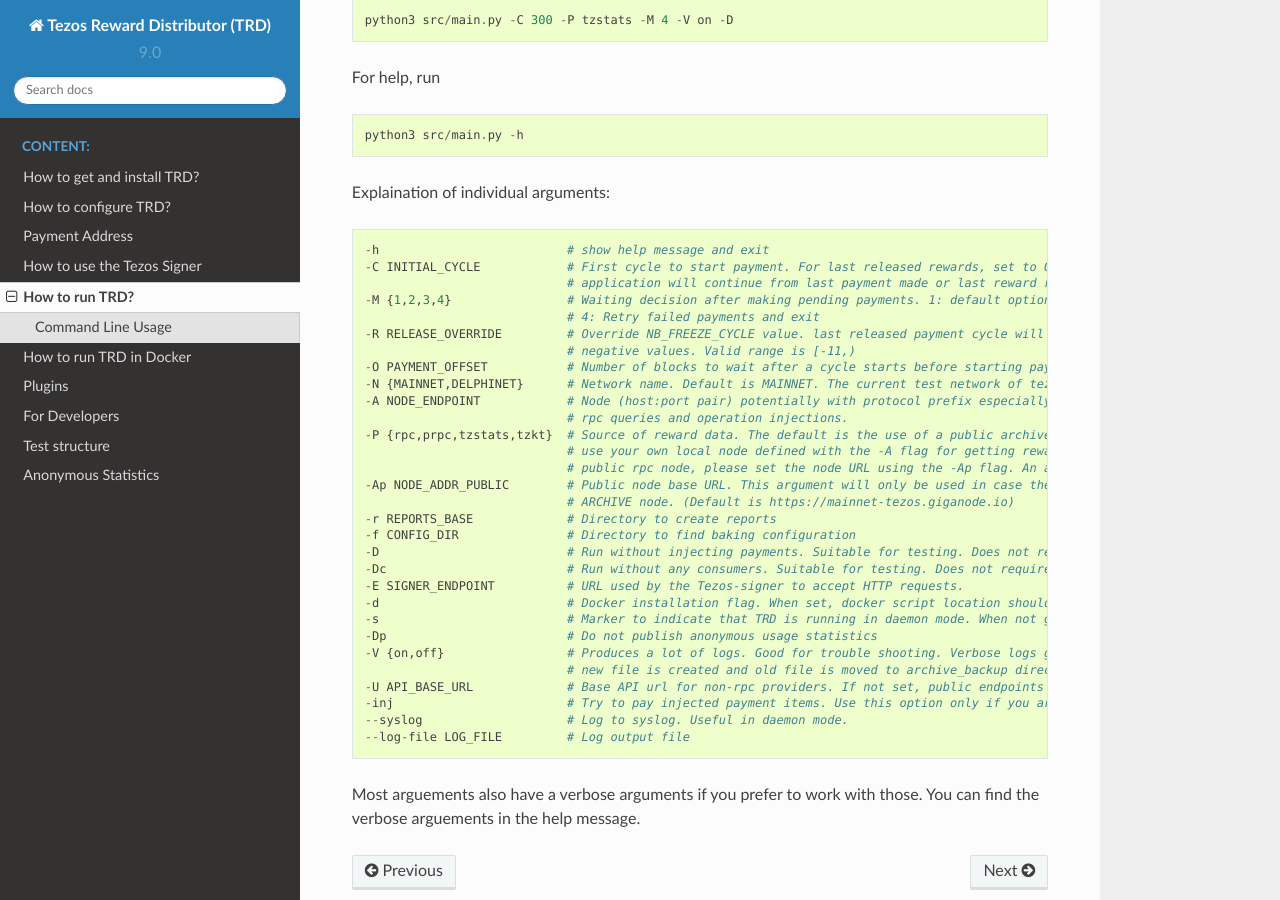
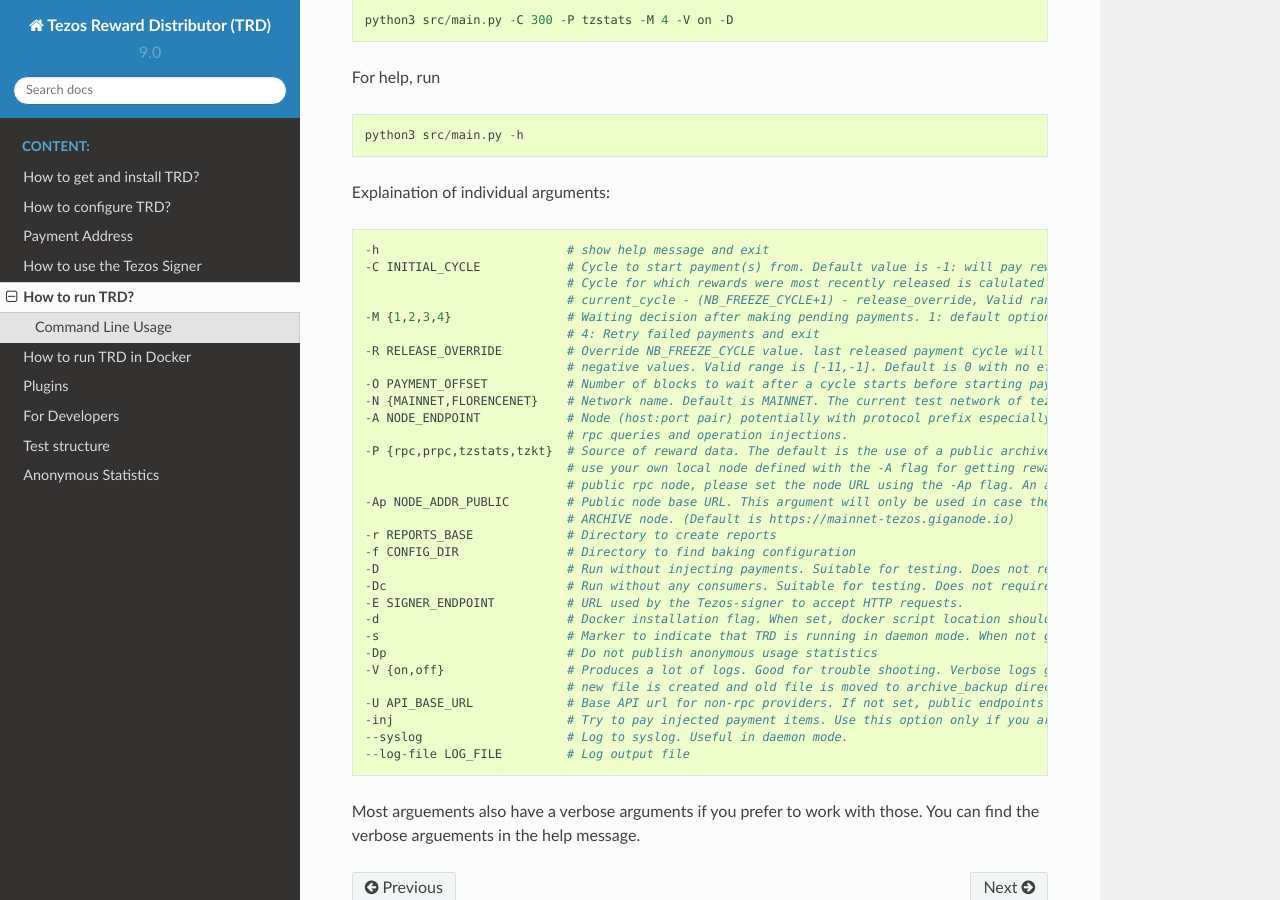
Before and after one commit to tezos-reward-distributor-organization/tezos-reward-distributor, a Sphinx documentation site: the page built from docs/run.rst, in a window 1280 px wide and 900 px high, scrolled down 1303 px. Built offline with Sphinx 7.4.7 and the Read the Docs theme 2.0.0, drawn with Linux system fonts in a browser that asks for light colours; pages that are not in the unit, such as notebooks, are missing from menus.

Commit message:
fix CLI argument default values (#458)
* fix release_override default value
* removed negative values for initial cycle
* updated docs and parser action for correct release_override constraints
* Contributor: jdsika, Effort=2h
* Reviewer: denver-s, Effort=0.5h

```diff
--- a/docs/run.rst
+++ b/docs/run.rst
@@ -70,14 +70,15 @@
 ::
 
     -h                          # show help message and exit
-    -C INITIAL_CYCLE            # First cycle to start payment. For last released rewards, set to 0. Non-positive values are interpreted as: current cycle - abs(initial_cycle) - (NB_FREEZE_CYCLE+1). If not set
-                                # application will continue from last payment made or last reward released.
+    -C INITIAL_CYCLE            # Cycle to start payment(s) from. Default value is -1: will pay rewards that were most recently released.
+                                # Cycle for which rewards were most recently released is calulated based on the formula:
+                                # current_cycle - (NB_FREEZE_CYCLE+1) - release_override, Valid range is [-1,).
     -M {1,2,3,4}                # Waiting decision after making pending payments. 1: default option. Run forever. 2: Run all pending payments and exit. 3: Run for one cycle and exit. Suitable to use with -C option.
                                 # 4: Retry failed payments and exit
     -R RELEASE_OVERRIDE         # Override NB_FREEZE_CYCLE value. last released payment cycle will be (current_cycle-(NB_FREEZE_CYCLE+1)-release_override). Suitable for future payments. For future payments give
-                                # negative values. Valid range is [-11,)
+                                # negative values. Valid range is [-11,-1]. Default is 0 with no effect.
     -O PAYMENT_OFFSET           # Number of blocks to wait after a cycle starts before starting payments. This can be useful because cycle beginnings may be busy.
-    -N {MAINNET,DELPHINET}      # Network name. Default is MAINNET. The current test network of tezos is DELPHINET.
+    -N {MAINNET,FLORENCENET}    # Network name. Default is MAINNET. The current test network of tezos is FLORENCENET.
     -A NODE_ENDPOINT            # Node (host:port pair) potentially with protocol prefix especially if tls encryption is used. Default is http://127.0.0.1:8732. This is the main Tezos node used by the client for
                                 # rpc queries and operation injections.
     -P {rpc,prpc,tzstats,tzkt}  # Source of reward data. The default is the use of a public archive rpc node, https://mainnet-tezos.giganode.io, to query all needed data for reward calculations. If you prefer to
```
Also changed, not shown: 3 other files.
